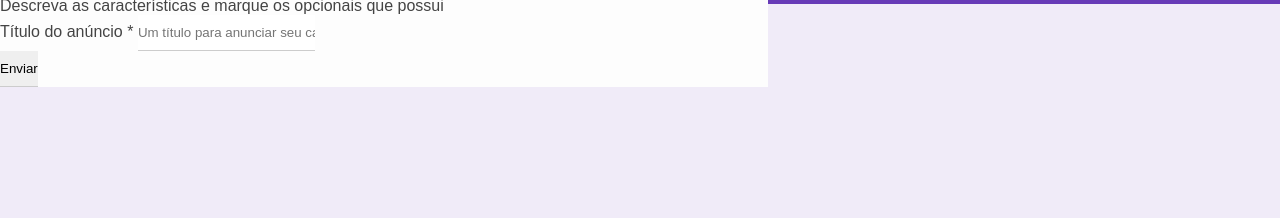
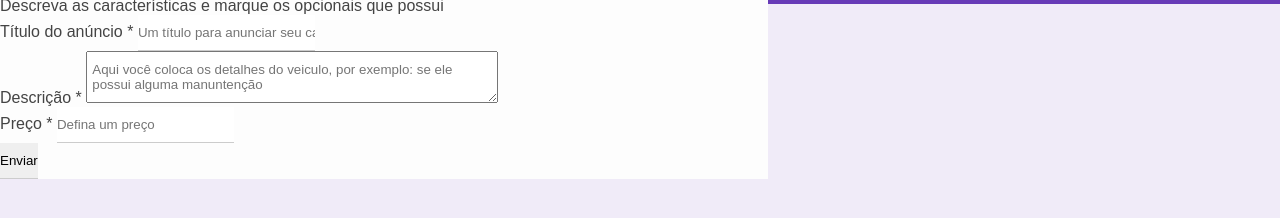
Before and after one commit to DougConceicao/FormularioDeVenda, a plain HTML site: page index.html in a window 1280 px wide. Shown: the part 196-414 px from the top of the page. Drawn offline with Linux system fonts and the light colour scheme.

Commit message:
Continuando Form

```diff
--- a/css/styles.css
+++ b/css/styles.css
@@ -26,8 +26,13 @@ input {
 input[tipe="text"],
 input[tipe="number"],
 input[tipe="date"],
-input[tipe="file"] {
+input[tipe="file"],
+textarea {
     width: 400px;
+}
+
+textarea {
+    padding: 10px 5px;
 }
 
 /* Page Header */
--- a/index.html
+++ b/index.html
@@ -35,6 +35,21 @@
                                 required
                             />
                         </div>
+                        <div class="box-input">
+                            <label for="description">Descrição <span class="required-field">*</span></label>
+                            <textarea name="description" id="description" class="block" placeholder="Aqui você coloca os detalhes do veiculo, por exemplo: se ele possui alguma manuntenção"></textarea>
+                        </div>
+                        <div class="box-input">
+                            <label for="price">Preço <span class="required-field">*</span></label>
+                            <input
+                                type="number"
+                                name="price"
+                                id="price"
+                                class="block"
+                                placeholder="Defina um preço"
+                                required
+                            />
+                        </div>
                         <input type="submit" value="Enviar">
                     </form>
                 </div>
```
